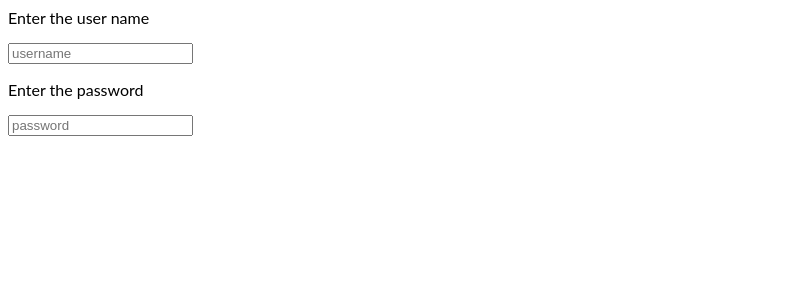
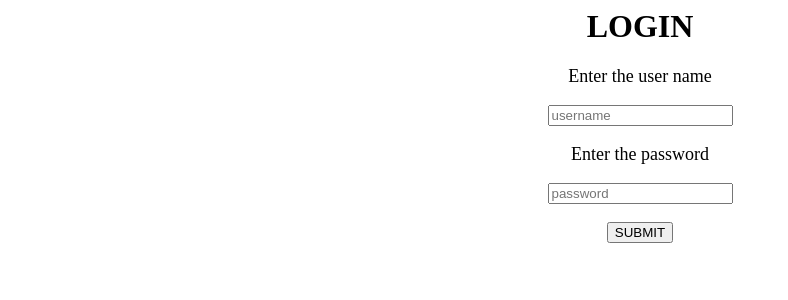
Before and after one commit to suhaibathul-Aslamiya/angular-4mtai7, an Angular app: page / in a window 1280 px wide. Shown: the top 300 px of the page, without its empty margins (0-788 px from the left). Built offline with nearby package versions, Linux system fonts and the light colour scheme.

Commit message:
2 files modified

```diff
--- a/src/app/app.component.css
+++ b/src/app/app.component.css
@@ -1,3 +1,9 @@
 p {
-  font-family: Lato;
+  font-family: 'Times New Roman', Times, serif;
+  align-items: center;
+  text-align: center;
+  font-size: large;
 }
+div {
+  text-align: center;
+}
--- a/src/app/app.component.html
+++ b/src/app/app.component.html
@@ -1,6 +1,14 @@
-<!-- <hello name="{{ name }}"></hello>
-<p>Start editing to see some magic happen!!!!!! :)</p> -->
+<h1 align="center">LOGIN</h1>
+
 <p>Enter the user name</p>
-<input type="text" placeholder="username" />
+<div>
+  <input type="text" placeholder="username" />
+</div>
 <p>Enter the password</p>
-<input type="text" placeholder="password" />
+<div>
+  <input type="text" placeholder="password" />
+</div>
+<br />
+<div>
+  <button style="" align="center">SUBMIT</button>
+</div>
```
